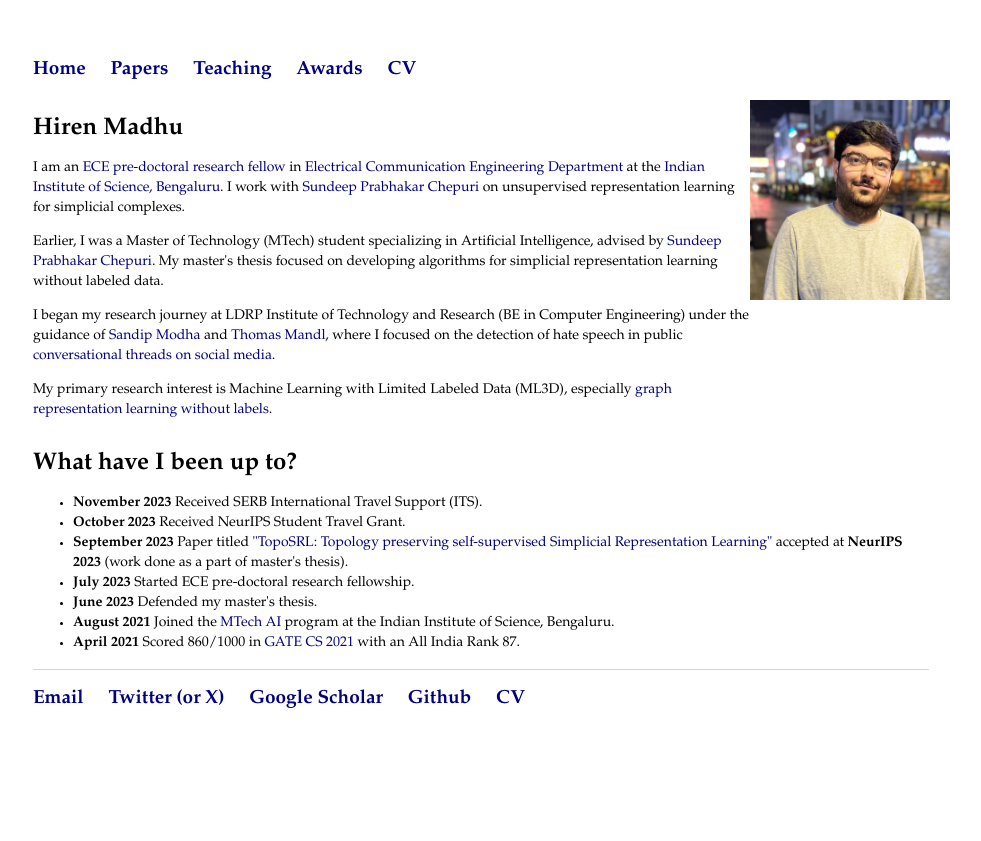
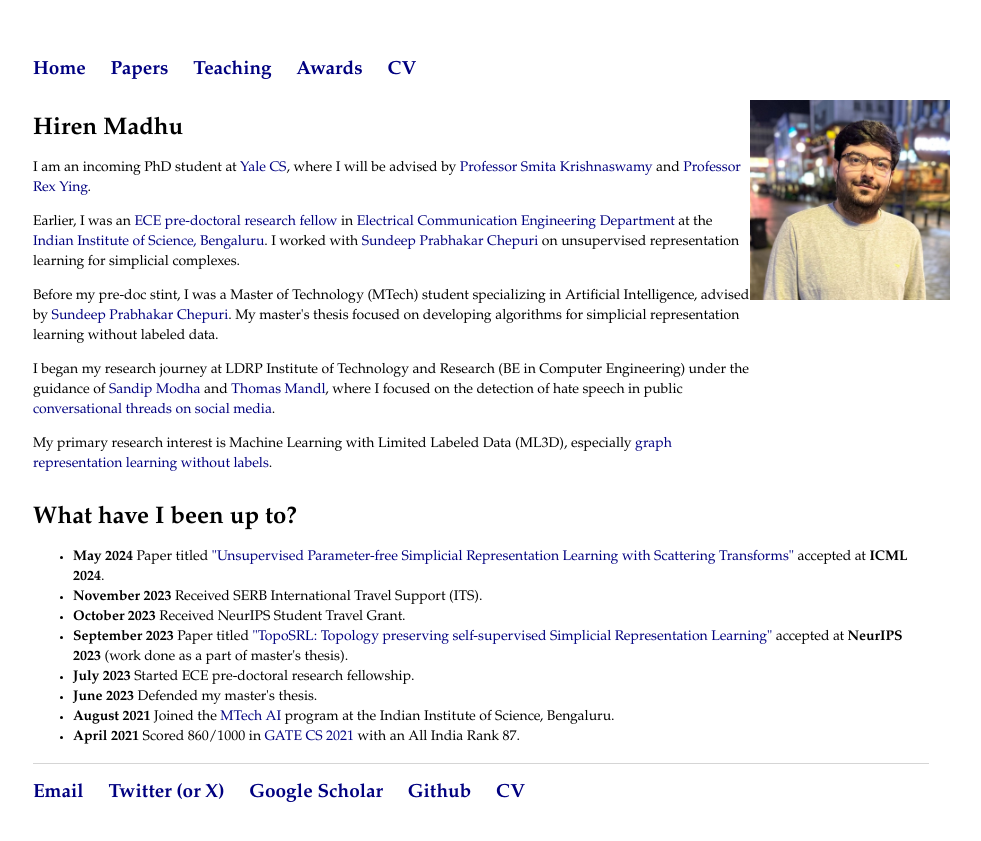
Before and after one commit to HirenMadhu/hirenmadhu.github.io, a Jekyll site: the page built from index.html, in a window 1280 px wide. Shown: the top 841 px of the page, without its empty margins (159-1140 px from the left). Built offline with Jekyll 4.4.1, drawn with Linux system fonts in a browser that asks for light colours.

Commit message:
updated ICML and PhD details

```diff
--- a/index.html
+++ b/index.html
@@ -5,11 +5,12 @@ title: Hiren Madhu
 <div>
     <div class="blurb" style="width: 80%; float:left">
     <h1> Hiren Madhu</h1>
-    <p> I am an <a href="https://ece.iisc.ac.in/~ecepredoc/index.html">ECE pre-doctoral research fellow</a> in <a href="https://ece.iisc.ac.in/">Electrical Communication Engineering Department</a> at the <a href="https://iisc.ac.in/">Indian Institute of Science, Bengaluru</a>. I work with <a href="https://ece.iisc.ac.in/~spchepuri/">Sundeep Prabhakar Chepuri</a> on unsupervised representation learning for simplicial complexes.
-    <p> Earlier, I was a Master of Technology (MTech) student specializing in Artificial Intelligence, advised by <a href="https://ece.iisc.ac.in/~spchepuri/">Sundeep Prabhakar Chepuri</a>. My master's thesis focused on developing algorithms for simplicial representation learning without labeled data.
+    <p> I am an incoming PhD student at <a href="https://cpsc.yale.edu/">Yale CS</a>, where I will be advised by <a href="'https://krishnaswamylab.org/">Professor Smita Krishnaswamy</a> and <a href="https://www.cs.yale.edu/homes/ying-rex/">Professor Rex Ying</a>.</p>
+    <p> Earlier, I was an <a href="https://ece.iisc.ac.in/~ecepredoc/index.html">ECE pre-doctoral research fellow</a> in <a href="https://ece.iisc.ac.in/">Electrical Communication Engineering Department</a> at the <a href="https://iisc.ac.in/">Indian Institute of Science, Bengaluru</a>. I worked with <a href="https://ece.iisc.ac.in/~spchepuri/">Sundeep Prabhakar Chepuri</a> on unsupervised representation learning for simplicial complexes.
+    <p> Before my pre-doc stint, I was a Master of Technology (MTech) student specializing in Artificial Intelligence, advised by <a href="https://ece.iisc.ac.in/~spchepuri/">Sundeep Prabhakar Chepuri</a>. My master's thesis focused on developing algorithms for simplicial representation learning without labeled data.
     <p> I began my research journey at LDRP Institute of Technology and Research (BE in Computer Engineering) under the guidance of <a href="https://scholar.google.com/citations?user=J0lkcsQAAAAJ">Sandip Modha</a> and <a href="https://www.uni-hildesheim.de/fb3/institute/iwist/mitglieder/mandl/">Thomas Mandl</a>, where I focused on the detection of hate speech in public <a href="https://www.sciencedirect.com/science/article/abs/pii/S0957417422023600">conversational threads on social media</a>.
 
-    <p> My primary research interest is Machine Learning with Limited Labeled Data (ML3D), especially <a href="https://neurips.cc/virtual/2023/poster/72124">graph representation learning without labels</a>.
+    <p> My primary research interest is Machine Learning with Limited Labeled Data (ML3D), especially <a href="https://neurips.cc/virtual/2023/poster/72124">graph representation</a> <a href="https://icml.cc/virtual/2024/poster/32736"> learning without labels</a>.
     </div>
     <div class="blurb" style="width: 20%; float:right">
         <img src="hiren 1.jpeg" alt="Self picture" style="width:200px;height:200px;">
@@ -20,6 +21,7 @@ title: Hiren Madhu
 <div class="blurb">
 <h1> What have I been up to?</h1>
 <ul>
+<li><b>May 2024</b> Paper titled <a href="https://icml.cc/virtual/2024/poster/32736">"Unsupervised Parameter-free Simplicial Representation Learning with Scattering Transforms"</a> accepted at <b>ICML 2024</b>. </li>
 <li><b>November 2023</b> Received SERB International Travel Support (ITS).</li>
 <li><b>October 2023</b> Received NeurIPS Student Travel Grant.</li>
 <li><b>September 2023</b> Paper titled <a href="https://neurips.cc/virtual/2023/poster/72124">"TopoSRL: Topology preserving self-supervised Simplicial Representation Learning"</a> accepted at <b>NeurIPS 2023</b> (work done as a part of master's thesis). </li>
--- a/papers/index.html
+++ b/papers/index.html
@@ -2,8 +2,14 @@
 layout: default
 title: Papers
 ---
+* - Equal contribution
 	<h1>Conference and journal publications</h1>
 	<ul>
+	<li><b> Unsupervised Parameter-free Simplicial Representation Learning with Scattering Transforms </b>
+		<br> <b>Hiren Madhu*</b>, Sravanthi Gurugubelli*, Sundeep Prabhakar Chepuri
+		<br> Forty-first International Conference on Machine Learning
+		<br> <a href="https://icml.cc/virtual/2024/poster/32736">[Website]</a> <a href="https://github.com/HirenMadhu/ssn">[Code]</a>
+	</li>
 	<li><b> TopoSRL: Topology preserving self-supervised Simplicial Representation Learning </b>
 		<br> <b>Hiren Madhu</b>, Sundeep Prabhakar Chepuri
 		<br> Neural Information Processing Systems, 2023
```
